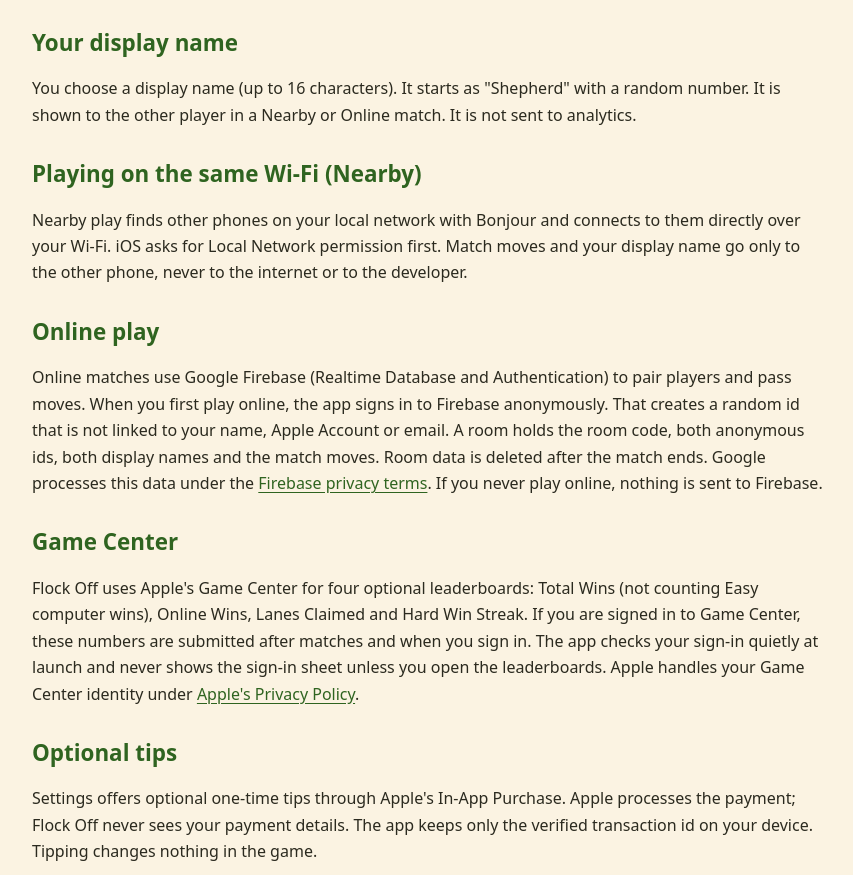
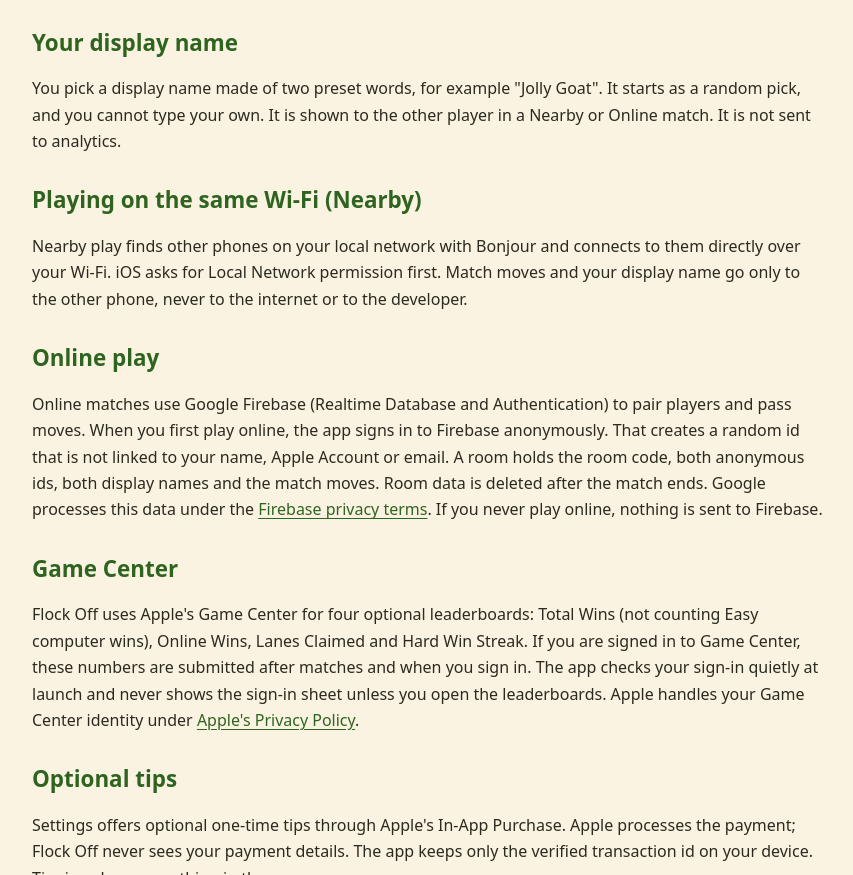
Before and after one commit to aagrawal207/flockoff-support, a plain HTML site: page privacy.html in a window 1280 px wide. Shown: the part 889-1764 px from the top of the page, without its empty margins (212-1065 px from the left). Drawn offline with Linux system fonts and the light colour scheme.

Commit message:
Preset display names

```diff
--- a/privacy.html
+++ b/privacy.html
@@ -42,7 +42,7 @@
 
     <section aria-labelledby="name-heading">
       <h2 id="name-heading">Your display name</h2>
-      <p>You choose a display name (up to 16 characters). It starts as "Shepherd" with a random number. It is shown to the other player in a Nearby or Online match. It is not sent to analytics.</p>
+      <p>You pick a display name made of two preset words, for example "Jolly Goat". It starts as a random pick, and you cannot type your own. It is shown to the other player in a Nearby or Online match. It is not sent to analytics.</p>
     </section>
 
     <section aria-labelledby="nearby-heading">
```
